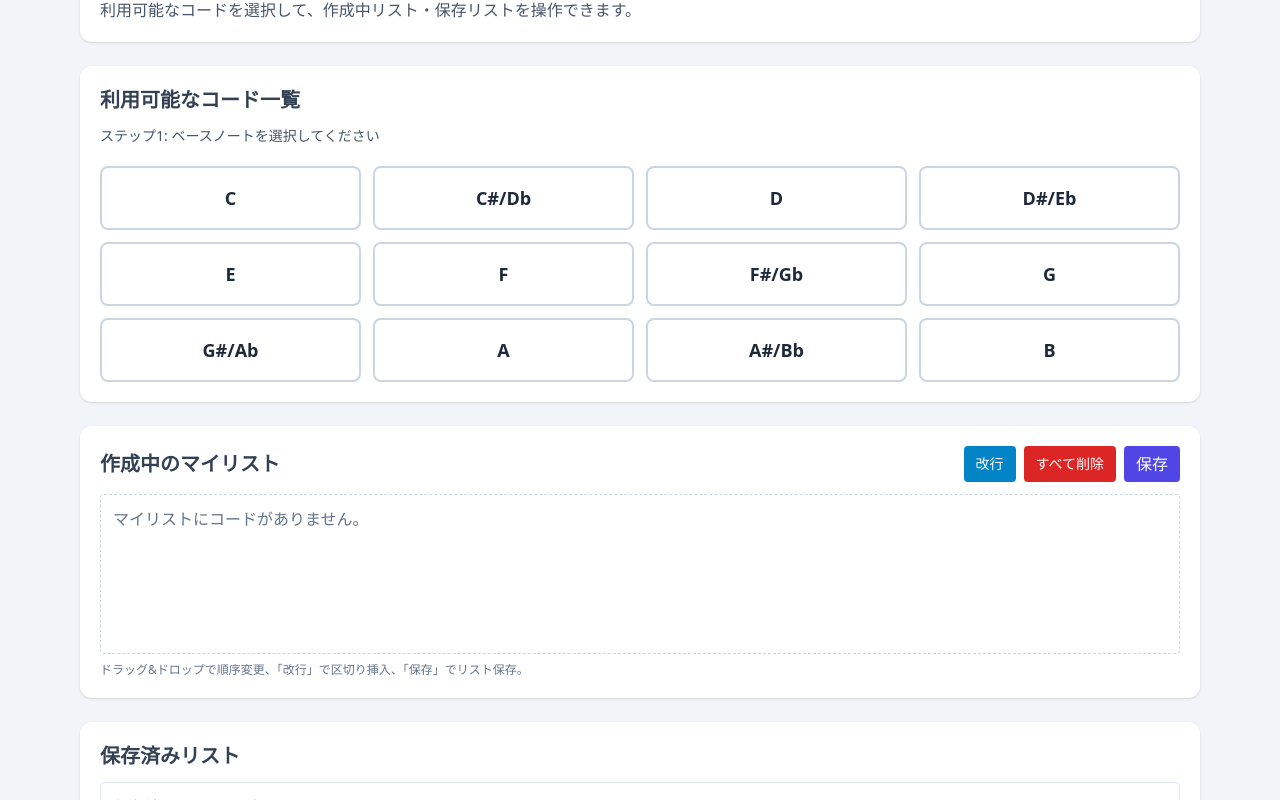
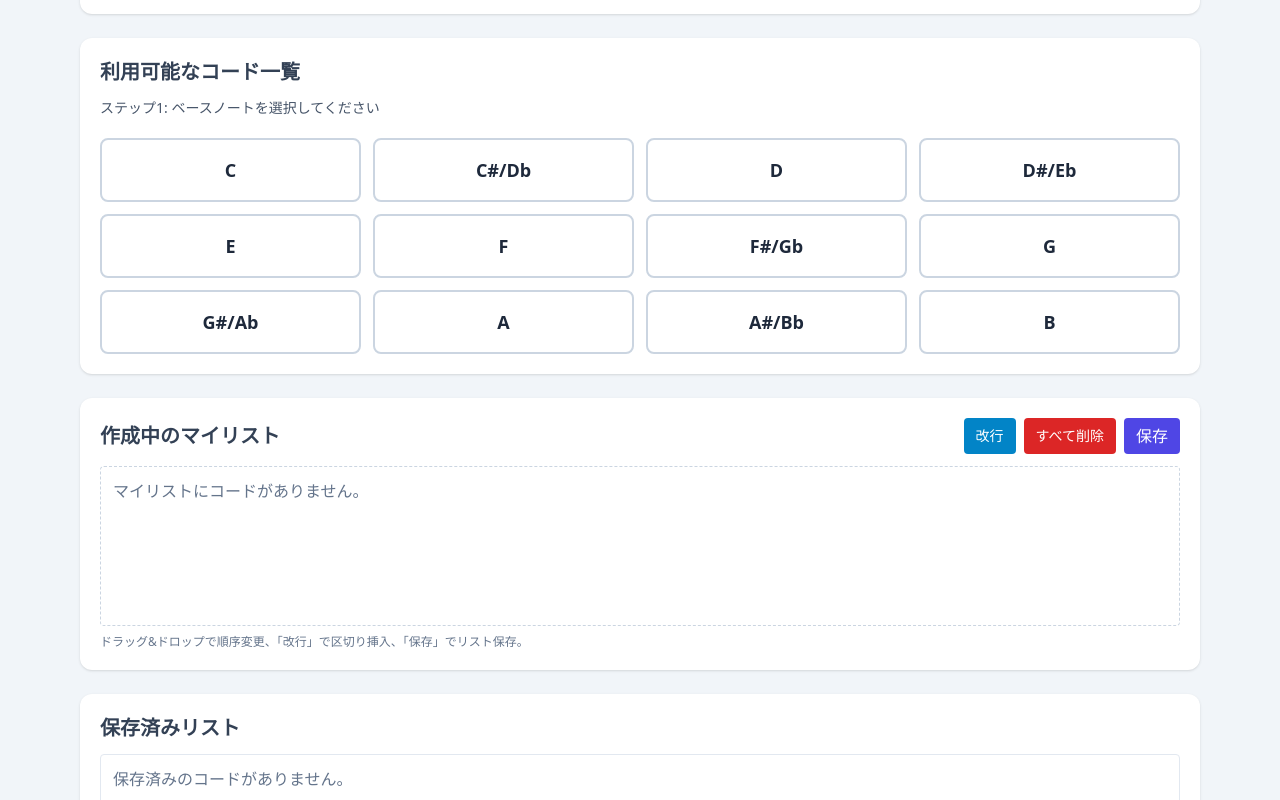
Before and after one commit to tnt0606/chord-app, a website: page index.html in a window 1280 px wide. Shown: the part 74-874 px from the top of the page. Drawn offline with nearby package versions, Linux system fonts and the light colour scheme.

Commit message:
不要な説明削除

```diff
--- a/index.html
+++ b/index.html
@@ -10,7 +10,6 @@
   <div class="max-w-6xl mx-auto p-4 space-y-6">
     <header class="bg-white rounded-xl shadow p-5">
       <h1 class="text-2xl font-bold text-indigo-700">ウクレレコード譜ジェネレーター</h1>
-      <p class="text-slate-600 mt-1">利用可能なコードを選択して、作成中リスト・保存リストを操作できます。</p>
     </header>
 
     <section id="availableSection" class="bg-white rounded-xl shadow p-5">
```
